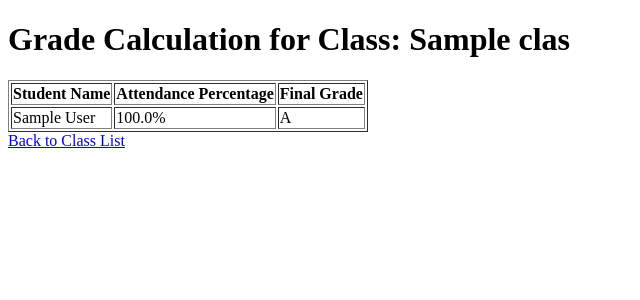
After one commit to Pavel2547/ascams, a Django app: page /dashboard/grade/1 in a window 1280 px wide. The commit adds this page. Shown: the top 300 px of the page, without its empty margins (0-640 px from the left). Run offline with Django 5.2, Linux system fonts and the light colour scheme; tables that the repository leaves empty hold one stand-in row (values such as "Sample post").

Commit message:
Added enrollment and grade calculation functionality

```diff
--- a/attendance/urls.py
+++ b/attendance/urls.py
@@ -23,5 +23,6 @@ urlpatterns = [
     path('', views.index, name='index'),
     path('login/', views.login, name='login'),
     path('dashboard/student/', views.student_dashboard, name='student_dashboard'),
-    path('dashboard/lecturer/', views.lecturer_dashboard, name='lecturer_dashboard')
+    path('dashboard/lecturer/', views.lecturer_dashboard, name='lecturer_dashboard'),
+    path('dashboard/grade/<int:class_id>', views.calculate_final_grade, name='calculate_final_grade')
 ]
--- a/records/models.py
+++ b/records/models.py
@@ -39,6 +39,7 @@ class Class(models.Model):
     ClassID = models.AutoField(primary_key=True)
     ClassName = models.CharField(max_length=100)
     LecturerID = models.ForeignKey(Lecturer, on_delete=models.CASCADE)
+    SessionNumber = models.IntegerField(default=0)
 
     def __str__(self):
         return self.ClassName
@@ -67,7 +68,7 @@ class AttendanceRecord(models.Model):
     )
 
     def __str__(self):
-        return f"Attendance {self.AttendanceID} - {self.AttendanceStatus}"
+        return f"{self.EnrollmentID} - {self.AttendanceStatus}"
 
 
 # Grade Model
--- a/records/views.py
+++ b/records/views.py
@@ -1,7 +1,7 @@
-from django.shortcuts import render, redirect
+from django.shortcuts import get_object_or_404, render, redirect
 from django.contrib import messages
+from django.urls import reverse
 from .models import Lecturer, Student, Class, AttendanceRecord, Grade, Enrollment  # Import your Lecturer and Student models
-from django.contrib.auth.hashers import check_password
 
 def index(request):
     return render(request, 'index.html')
@@ -32,38 +32,60 @@ def login(request):
     return render(request, 'login.html')
 
 def student_dashboard(request):
-    return render(request, 'dashboard_student.html')
+    if request.method == "POST":
+        # Extract data from the form
+        date = request.POST.get("date")
+        time = request.POST.get("time")
+        enrollment_id = request.POST.get("enrollment_id")
+        attendance_status = request.POST.get("attendance_status")
+
+        enrollment_object = Enrollment.objects.get(EnrollmentID=enrollment_id)
+
+        # Create the enrollment
+        AttendanceRecord.objects.create(Date=date, Time=time, EnrollmentID=enrollment_object, AttendanceStatus=attendance_status)
+        # messages.success(request, f"{student.Firstname} successfully enrolled in {class_instance.ClassName}!")
+
+        return redirect('student_dashboard')  # Redirect to the same page after processing
+
+    enrollments = Enrollment.objects.all()
+    context = {
+        'enrollments': enrollments,
+    }
+
+    return render(request, 'dashboard_student.html', context)
 
 def lecturer_dashboard(request):
     if request.method == "POST":
-        # Extract data from the form
-        student_id = request.POST.get("studentId")
-        class_id = request.POST.get("classId")
+        action = request.POST.get('action')
 
-        print("Student")
-        print(student_id)
-        print("CLass")
-        print(class_id)
+        if action == "enrollment":
+            # Extract data from the form
+            student_id = request.POST.get("studentId")
+            class_id = request.POST.get("classId")
+            try:
+                # Fetch the Student and Class instances
+                student = Student.objects.get(StudentID=student_id)
+                class_instance = Class.objects.get(ClassID=class_id)
 
-        try:
-            # Fetch the Student and Class instances
-            student = Student.objects.get(StudentID=student_id)
-            class_instance = Class.objects.get(ClassID=class_id)
+                # Check if the enrollment already exists
+                if Enrollment.objects.filter(StudentID=student, ClassID=class_instance).exists():
+                    messages.error(request, "This student is already enrolled in the class.")
+                else:
+                    # Create the enrollment
+                    Enrollment.objects.create(StudentID=student, ClassID=class_instance)
+                    messages.success(request, f"{student.Firstname} successfully enrolled in {class_instance.ClassName}!")
 
-            # Check if the enrollment already exists
-            if Enrollment.objects.filter(StudentID=student, ClassID=class_instance).exists():
-                messages.error(request, "This student is already enrolled in the class.")
-            else:
-                # Create the enrollment
-                Enrollment.objects.create(StudentID=student, ClassID=class_instance)
-                messages.success(request, f"{student.Firstname} successfully enrolled in {class_instance.ClassName}!")
+            except Student.DoesNotExist:
+                messages.error(request, "Invalid student selected.")
+            except Class.DoesNotExist:
+                messages.error(request, "Invalid class selected.")
 
-        except Student.DoesNotExist:
-            messages.error(request, "Invalid student selected.")
-        except Class.DoesNotExist:
-            messages.error(request, "Invalid class selected.")
+            return redirect('lecturer_dashboard')  # Redirect to the same page after processing
 
-        return redirect('lecturer_dashboard')  # Redirect to the same page after processing
+        elif action == "grade_calculator":
+
+            class_id = request.POST.get("classId")
+            return redirect(reverse('calculate_final_grade', kwargs={'class_id': class_id}))
 
     students = Student.objects.all()
     classes = Class.objects.all()
@@ -73,3 +95,136 @@ def lecturer_dashboard(request):
     }
 
     return render(request, 'dashboard_lecturer.html', context)
+
+# def calculate_final_grade(request):
+#     """
+#     Calculate final grades for all enrollments in a specific class.
+
+#     Args:
+#         request: The HTTP request object.
+#         class_id: The ID of the class.
+
+#     Returns:
+#         Render or Redirect: Renders a success/failure page or redirects to a class list.
+#     """
+
+#     # Get the class object
+#     if request.method == "POST":
+#         action = request.POST.get('action')
+
+#         if action == "grade_calculation":
+#             class_object = request.POST.get("ClassID")
+
+#             # Get the session count for the class
+#             total_sessions = class_object.SessionNumber
+
+#             if total_sessions == 0:
+#                 messages.error(request, "Session count for the class is zero. Cannot calculate grades.")
+#                 return redirect('class_list')  # Redirect to a class list view (replace 'class_list' as needed)
+
+#             # Get all enrollments for the class
+#             enrollments = Enrollment.objects.filter(ClassID=class_object)
+
+#             # Prepare grade updates
+#             grade_updates = []
+
+#             for enrollment in enrollments:
+#                 # Get all attendance records for this enrollment
+#                 attendance_records = AttendanceRecord.objects.filter(EnrollmentID=enrollment)
+
+#                 # Count the 'Present' status
+#                 present_count = attendance_records.filter(AttendanceStatus='Present').count()
+
+#                 # Calculate attendance percentage
+#                 attendance_percentage = (present_count / total_sessions) * 100
+
+#                 # Determine the grade based on attendance percentage
+#                 if attendance_percentage >= 80:
+#                     final_grade = "A"
+#                 elif attendance_percentage >= 70:
+#                     final_grade = "B"
+#                 elif attendance_percentage >= 60:
+#                     final_grade = "C"
+#                 elif attendance_percentage >= 50:
+#                     final_grade = "D"
+#                 else:
+#                     final_grade = "F"
+
+#                 # Update or create the Grade object for this enrollment
+#                 grade_obj, created = Grade.objects.update_or_create(
+#                     EnrollmentID=enrollment,
+#                     defaults={'FinalGrade': final_grade}
+#                 )
+
+#                 # Add details to updates list for display
+#                 grade_updates.append({
+#                     "student_name": f"{enrollment.StudentID.Firstname} {enrollment.StudentID.Surname}",
+#                     "class_name": class_object.ClassName,
+#                     "attendance_percentage": attendance_percentage,
+#                     "final_grade": final_grade
+#                 })
+
+#     # Render a success page with grade details
+#     return render(request, 'grades/calculate_final_grade.html', {
+#         "class_name": class_object.ClassName,
+#         "grade_updates": grade_updates
+#     })
+
+def calculate_final_grade(request, class_id):
+    # Get the class object
+    class_obj = get_object_or_404(Class, ClassID=class_id)
+
+    # Get the total session count for the class
+    total_sessions = class_obj.SessionNumber
+
+    if total_sessions == 0:
+        messages.error(request, "Session count for the class is zero. Cannot calculate grades.")
+        return redirect('class_list')  # Redirect to a class list view (replace 'class_list' as needed)
+
+    # Get all enrollments for the class
+    enrollments = Enrollment.objects.filter(ClassID=class_obj)
+
+    # Prepare grade updates
+    grade_updates = []
+
+    for enrollment in enrollments:
+        # Get attendance records for this specific student in the class
+        attendance_records = AttendanceRecord.objects.filter(EnrollmentID=enrollment)
+
+        # Count the 'Present' status for the student
+        present_count = attendance_records.filter(AttendanceStatus='Present').count()
+
+        # Calculate attendance percentage
+        attendance_percentage = (present_count / total_sessions) * 100
+
+        # Determine the grade based on attendance percentage
+        if attendance_percentage >= 80:
+            final_grade = "A"
+        elif attendance_percentage >= 70:
+            final_grade = "B"
+        elif attendance_percentage >= 60:
+            final_grade = "C"
+        elif attendance_percentage >= 50:
+            final_grade = "D"
+        else:
+            final_grade = "F"
+
+        # Update or create the Grade object for this student's enrollment
+        grade_obj, created = Grade.objects.update_or_create(
+            EnrollmentID=enrollment,
+            defaults={'FinalGrade': final_grade}
+        )
+
+        # Add details to updates list for display
+        grade_updates.append({
+            "student_name": f"{enrollment.StudentID.Firstname} {enrollment.StudentID.Surname}",
+            "class_name": class_obj.ClassName,
+            "attendance_percentage": attendance_percentage,
+            "final_grade": final_grade
+        })
+
+    # Render a success page with grade details
+    return render(request, 'calculate_final_grade.html', {
+        "class_name": class_obj.ClassName,
+        "grade_updates": grade_updates
+    })
--- /dev/null
+++ b/templates/calculate_final_grade.html
@@ -0,0 +1,30 @@
+<!DOCTYPE html>
+<html>
+<head>
+    <title>Grade Calculation</title>
+</head>
+<body>
+    <h1>Grade Calculation for Class: {{ class_name }}</h1>
+
+    <table border="1">
+        <thead>
+            <tr>
+                <th>Student Name</th>
+                <th>Attendance Percentage</th>
+                <th>Final Grade</th>
+            </tr>
+        </thead>
+        <tbody>
+            {% for update in grade_updates %}
+                <tr>
+                    <td>{{ update.student_name }}</td>
+                    <td>{{ update.attendance_percentage }}%</td>
+                    <td>{{ update.final_grade }}</td>
+                </tr>
+            {% endfor %}
+        </tbody>
+    </table>
+
+    <a href="{% url 'lecturer_dashboard' %}">Back to Class List</a>
+</body>
+</html>
```
Also changed, not shown: templates/dashboard_lecturer.html (+14 -20 lines), templates/dashboard_student.html (+21 -11 lines), records/migrations/0005_class_sessionnumber.py (added).
